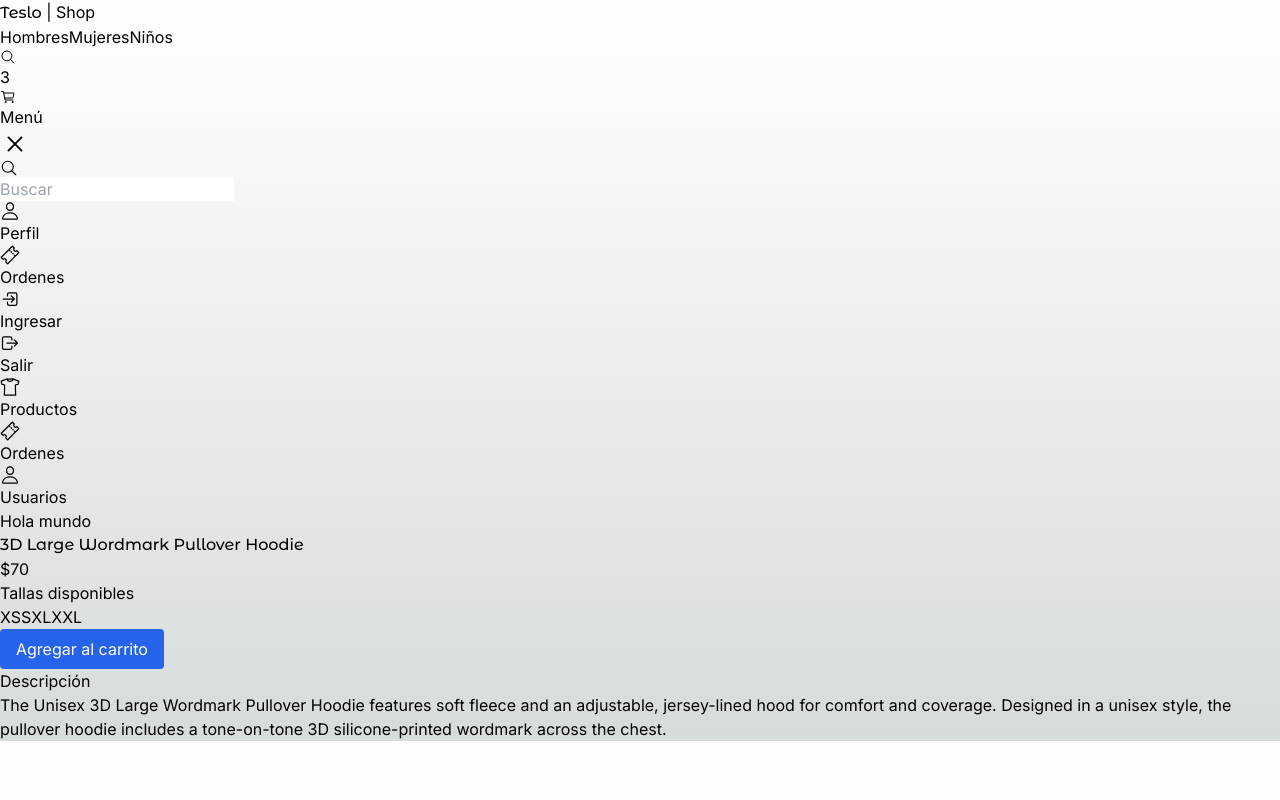
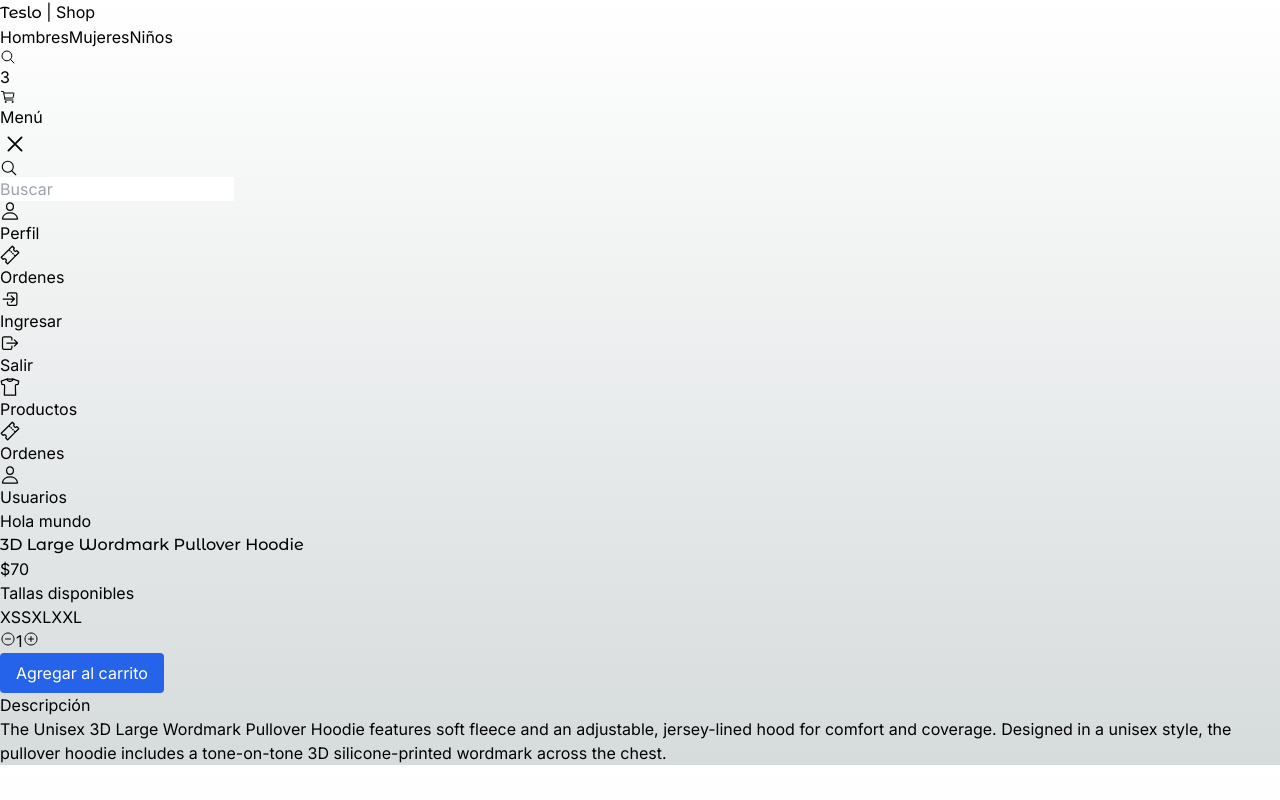
Before and after one commit to RSuarezLastra/teslo-ecommerce, a Next.js app: page /product/3d_large_wordmark_pullover_hoodie in a window 1280 px wide. Built offline with nearby package versions, Linux system fonts and the light colour scheme.

Commit message:
feat: quantitySelector component

```diff
--- a/src/app/(shop)/product/[slug]/page.tsx
+++ b/src/app/(shop)/product/[slug]/page.tsx
@@ -1,4 +1,4 @@
-import { SizeSelector } from "@/components";
+import { QuantitySelector, SizeSelector } from "@/components";
 import { titleFont } from "@/config/fonts";
 import { initialData } from "@/seed/seed";
 
@@ -35,6 +35,8 @@ export default async function ({ params }: Props) {
           availableSizes={product?.sizes}
         />
 
+        <QuantitySelector quantity={1} />
+
         <button className="btn-primary my-5">
           Agregar al carrito
         </button>
--- a/src/components/index.ts
+++ b/src/components/index.ts
@@ -12,3 +12,4 @@ export * from './products/product-grid/ProductGrid';
 //? product
 
 export * from './product/size-selector/SizeSelector';
+export * from './product/quantity-selector/QuantitySelector';
--- /dev/null
+++ b/src/components/product/quantity-selector/QuantitySelector.tsx
@@ -0,0 +1,35 @@
+'use client'
+
+import { useState } from "react"
+import { IoAddCircleOutline, IoRemoveCircleOutline } from "react-icons/io5"
+
+interface Props {
+  quantity: number;
+}
+
+export const QuantitySelector = ({ quantity }: Props) => {
+
+  const [count, setCount] = useState(quantity);
+
+  const onQuantityChange = (value: number) => {
+    if (count + value < 1) return;
+
+    setCount(count + value);
+  }
+
+  return (
+    <div className="flex">
+      <button onClick={() => onQuantityChange(-1)}>
+        <IoRemoveCircleOutline />
+      </button>
+
+      <span className="mx-3 px-2 w-14 text-center bg-gray-200 rounded">
+        {count}
+      </span>
+
+      <button onClick={() => onQuantityChange(+1)}>
+        <IoAddCircleOutline />
+      </button>
+    </div>
+  )
+}
```
